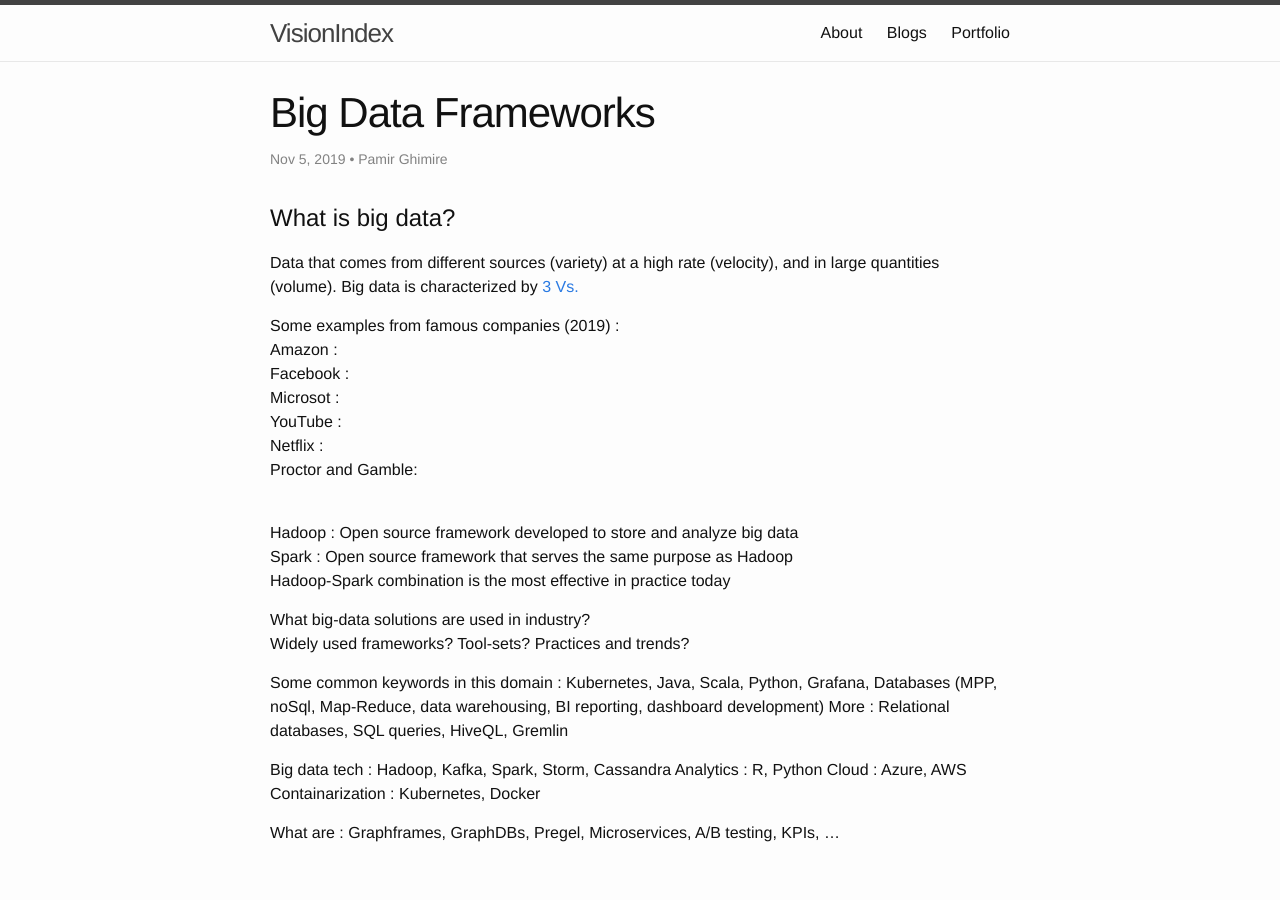
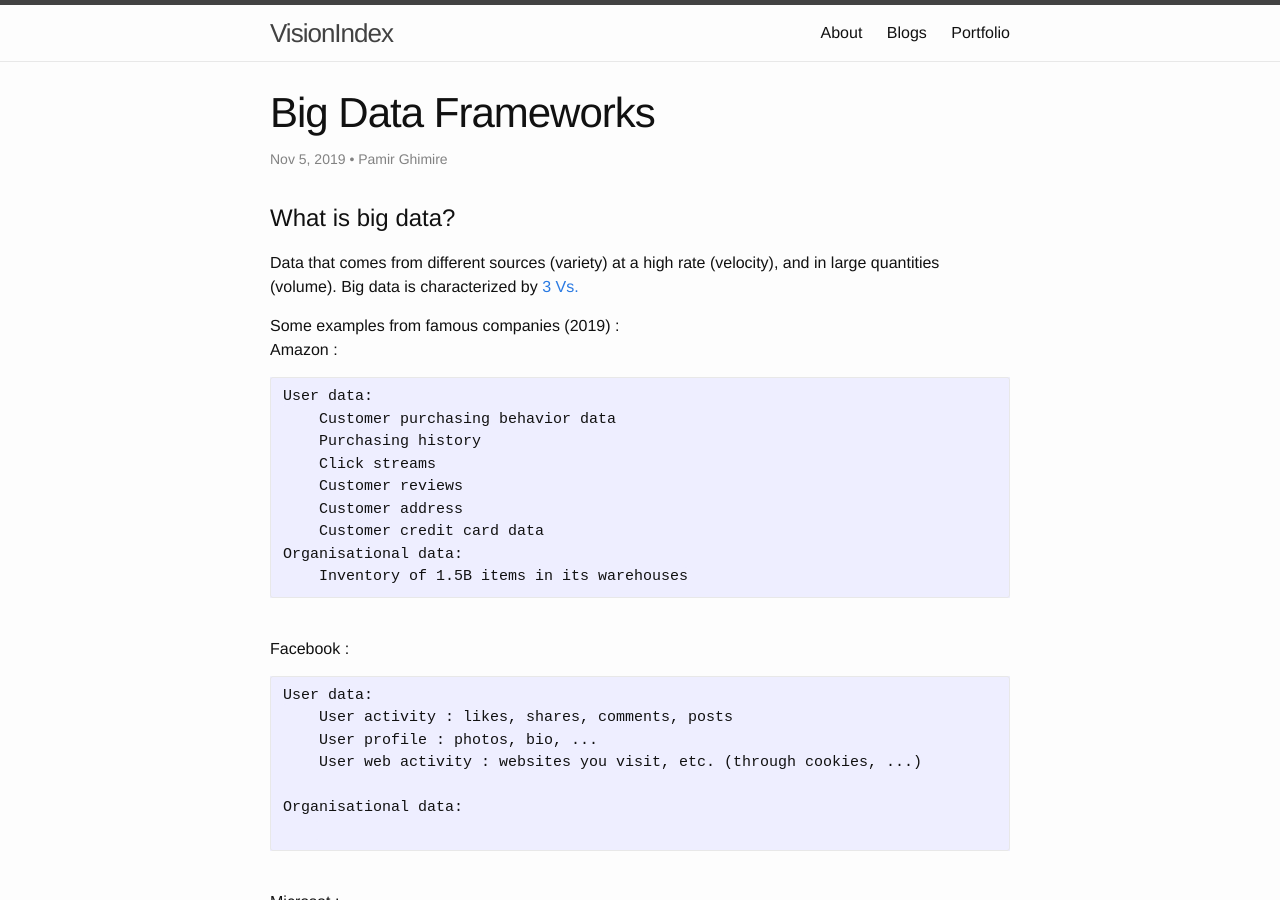
Before and after one commit to PamirGhimire/pamirghimire.github.io, a Jekyll site: the page built from _posts/big_data_frameworks/2019-11-05-big-data-frameworks.md, in a window 1280 px wide and 900 px high. Built offline with Jekyll 4.4.1, drawn with Linux system fonts in a browser that asks for light colours.

Commit message:
big data in amazon and facebook

````diff
--- a/_posts/big_data_frameworks/2019-11-05-big-data-frameworks.md
+++ b/_posts/big_data_frameworks/2019-11-05-big-data-frameworks.md
@@ -14,7 +14,30 @@ Big data is characterized by [3 Vs.](https://www.oracle.com/big-data/guide/what-
 
 Some examples from famous companies (2019) :
 <br>Amazon :
+```
+User data:
+    Customer purchasing behavior data
+    Purchasing history
+    Click streams
+    Customer reviews
+    Customer address
+    Customer credit card data
+Organisational data:
+    Inventory of 1.5B items in its warehouses
+```
+
 <br>Facebook :
+<!-- uses 'a massive installation of' hadoop! -->
+```
+User data:
+    User activity : likes, shares, comments, posts
+    User profile : photos, bio, ...
+    User web activity : websites you visit, etc. (through cookies, ...)
+
+Organisational data:
+
+```
+
 <br>Microsot :
 <br>YouTube :
 <br>Netflix :
````
